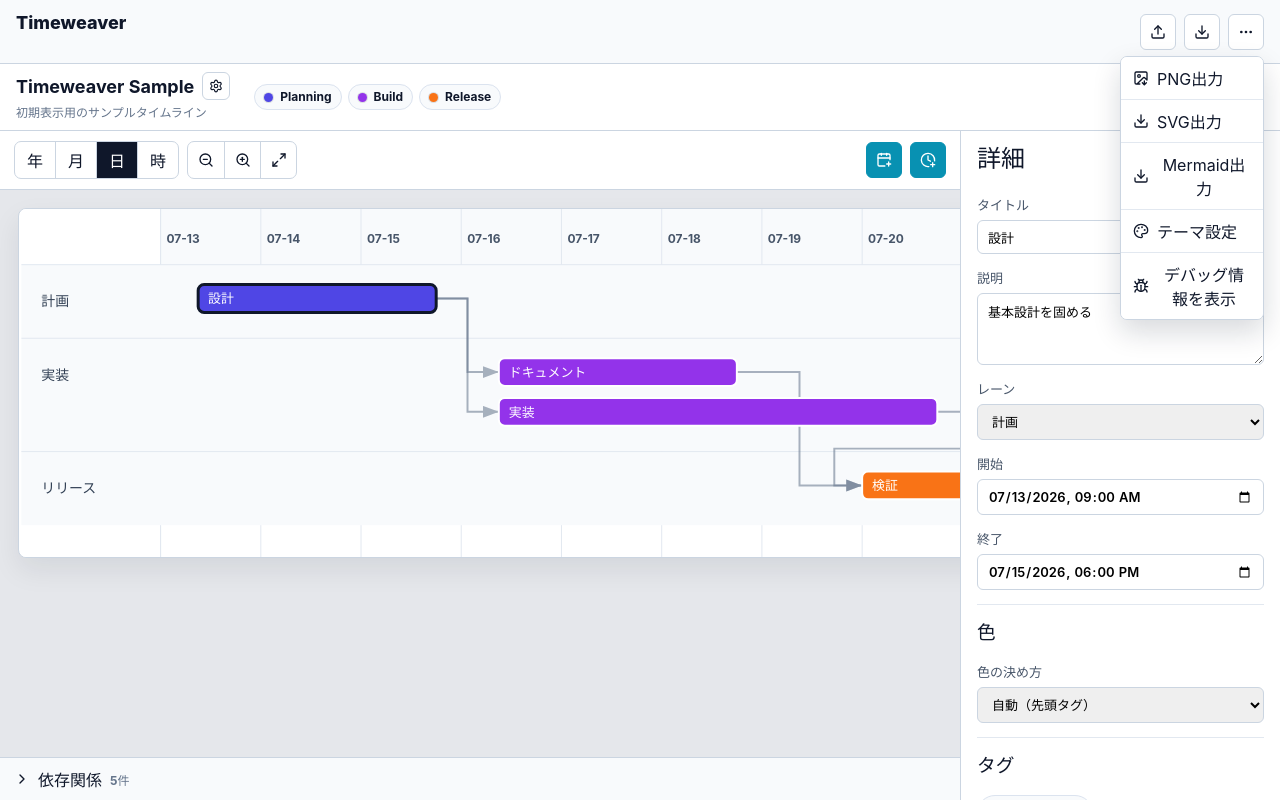
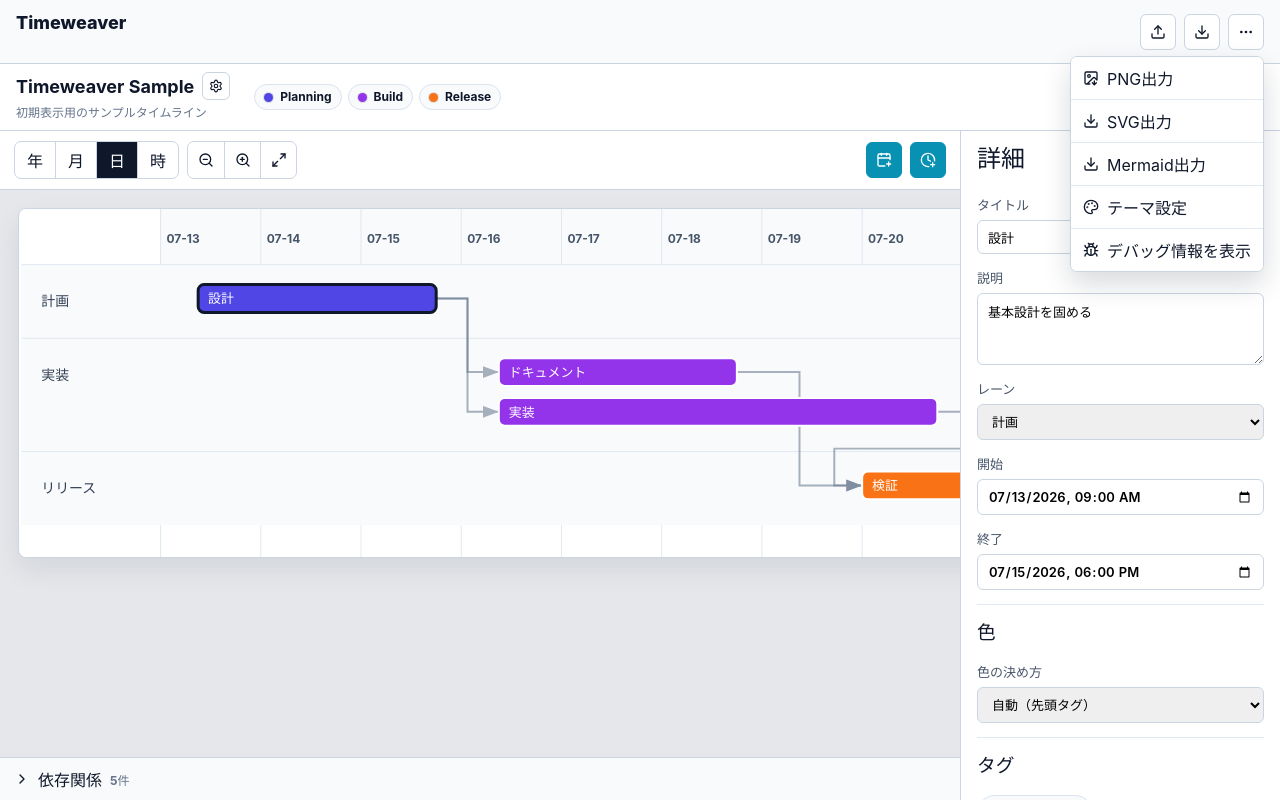
Before and after one commit to kusano-tf/timeweaver, a React (Vite) app: page / in a window 1280 px wide. Both pictures are taken after a click on the button 1246 px from the left and 31 px from the top of the page. Built offline with nearby package versions, Linux system fonts and the light colour scheme.

Commit message:
デバッグ表示メニューを改善する

```diff
--- a/src/components/Toolbar.tsx
+++ b/src/components/Toolbar.tsx
@@ -1,5 +1,6 @@
 import {
   Bug,
+  BugOff,
   Download,
   ImageDown,
   MoreHorizontal,
@@ -199,8 +200,12 @@
                   setExportMenuOpen(false);
                 }}
               >
-                <Bug aria-hidden="true" size={16} />
-                デバッグ情報を表示
+                {debugEnabled ? (
+                  <BugOff aria-hidden="true" size={16} />
+                ) : (
+                  <Bug aria-hidden="true" size={16} />
+                )}
+                {debugEnabled ? "デバッグ情報を非表示" : "デバッグ情報を表示"}
               </button>
             </div>
           )}
--- a/src/styles.css
+++ b/src/styles.css
@@ -205,7 +205,7 @@
   right: 0;
   z-index: 10;
   display: grid;
-  min-width: 144px;
+  width: max-content;
   overflow: hidden;
   border: 1px solid #cbd5e1;
   border-radius: 7px;
@@ -216,7 +216,7 @@
 .toolbarMenuPanel button {
   justify-content: flex-start;
   gap: 8px;
-  width: 100%;
+  white-space: nowrap;
   border: 0;
   border-radius: 0;
   padding: 9px 12px;
```
